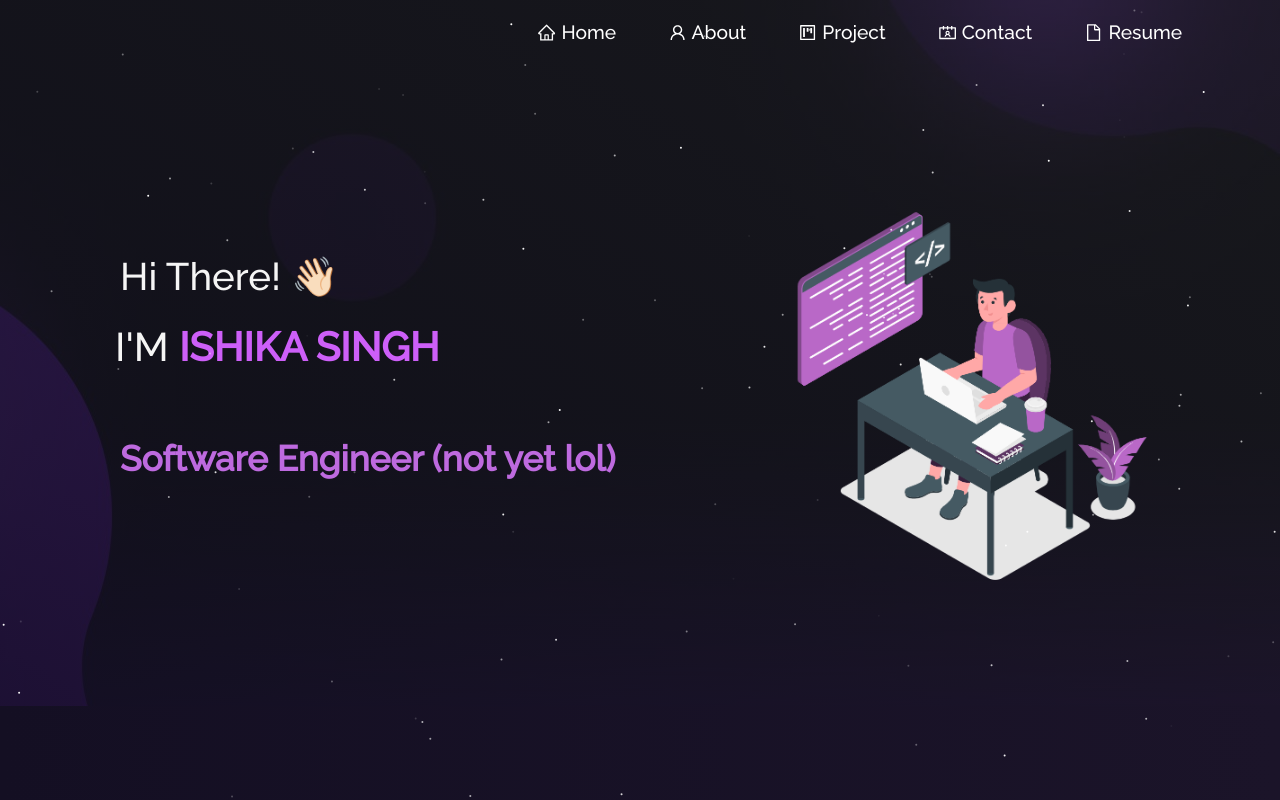
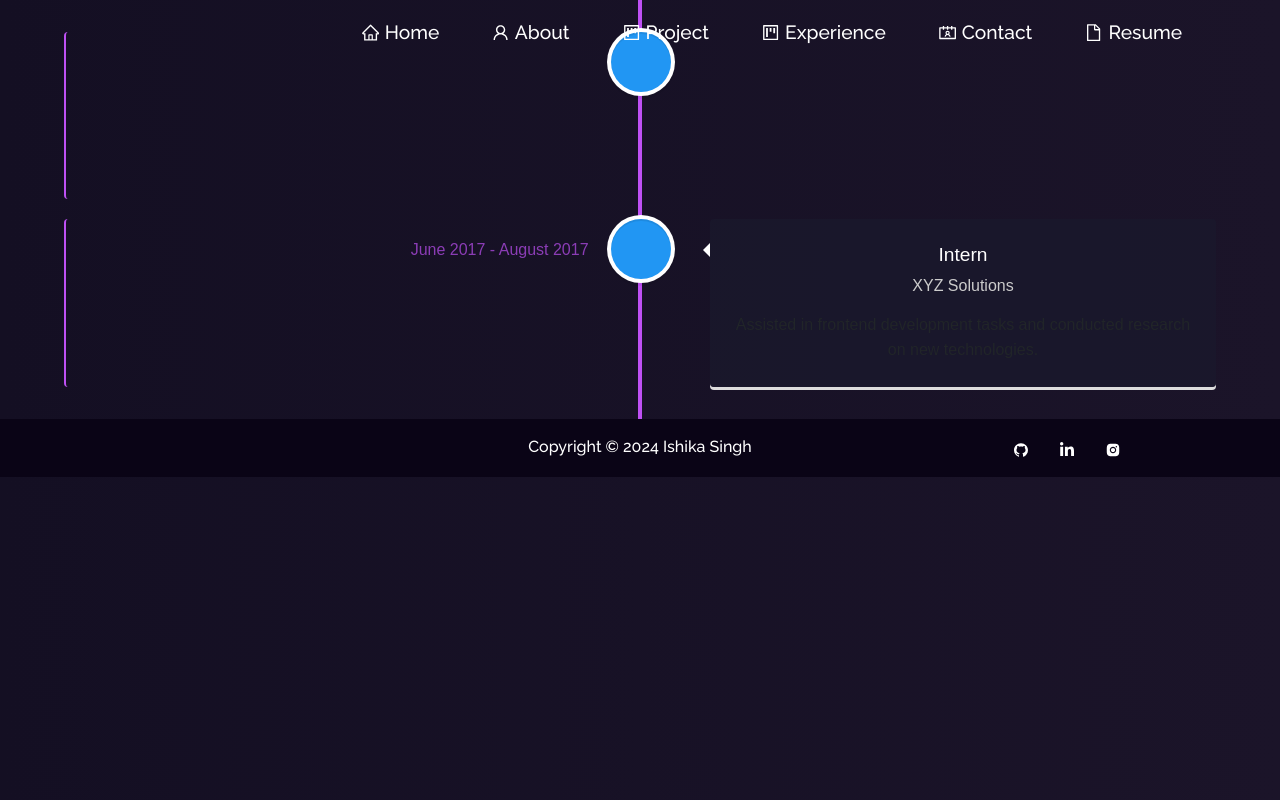
Before and after one commit to ishikasingh21/Ishika-Portfolio-main, a React (Create React App) app: page /Experience in a window 1280 px wide. Before the commit this address led to /. Shown: the top 800 px of the page. Built offline with nearby package versions, Linux system fonts and the light colour scheme.

Commit message:
added experience section

```diff
--- a/package.json
+++ b/package.json
@@ -19,6 +19,7 @@
     "react-router-dom": "^6.2.2",
     "react-scripts": "5.0.0",
     "react-tsparticles": "^1.42.2",
+    "react-vertical-timeline-component": "^3.6.0",
     "typewriter-effect": "^2.18.2",
     "web-vitals": "^2.1.4"
   },
--- a/src/App.js
+++ b/src/App.js
@@ -17,6 +17,9 @@ import "./App.css";
 import "bootstrap/dist/css/bootstrap.min.css";
 import Contact from "./components/Contact";
 import Project from "./components/Project";
+import Experience from "./components/Experience";
+
+
 
 
 function App() {
@@ -40,8 +43,10 @@ function App() {
           <Route path="/" element={<Home />} />
           <Route path="/about" element={<About />} />
           <Route path="/project" element={<Project />} />
+          <Route path="/Experience" element={<Experience />} />
           <Route path="/contact" element={<Contact />} />
           <Route path="*" element={<Navigate to="/"/>} />
+
         </Routes>
         <Footer />
       </div>
@@ -49,4 +54,5 @@ function App() {
   );
 }
 
+
 export default App;
--- /dev/null
+++ b/src/components/Experience.css
@@ -0,0 +1,52 @@
+/* Customize Vertical Timeline Component */
+
+/* Timeline container */
+.vertical-timeline {
+    font-family: Arial, sans-serif; /* Customize font if needed */
+  }
+
+  /* Timeline element */
+  .vertical-timeline-element {
+    border-left: 2px solid #be50f4; /* Adjust border color */
+    border-radius: 4px; /* Adjust border radius */
+    margin: 20px 0; /* Adjust margin as needed */
+  }
+
+  /* Timeline element date */
+  .vertical-timeline-element-date {
+    color: #be50f4; /* Adjust date color */
+  }
+
+  /* Timeline element content */
+  .vertical-timeline-element-content {
+    background-color: #1b1a2ea9; /* Adjust background color */
+    padding: 20px; /* Adjust padding as needed */
+  }
+
+  /* Timeline element title */
+  .vertical-timeline-element-title {
+    color: #fff; /* Adjust title color */
+    font-size: 1.2em; /* Adjust title font size */
+    margin-bottom: 10px; /* Adjust margin as needed */
+  }
+
+  /* Timeline element description */
+  .vertical-timeline-element-subtitle {
+    color: #ccc; /* Adjust description color */
+    font-size: 1em; /* Adjust description font size */
+  }
+
+  /* Timeline icon */
+  .vertical-timeline-element-icon {
+    background-color: #be50f4; /* Adjust icon background color */
+  }
+
+  /* Timeline arrow */
+  .vertical-timeline::before {
+    background-color: #be50f4; /* Adjust arrow color */
+  }
+
+  /* Timeline arrow inner */
+  .vertical-timeline::after {
+    background-color: #be50f4; /* Adjust inner arrow color */
+  }
--- /dev/null
+++ b/src/components/Experience.js
@@ -0,0 +1,31 @@
+// ExperienceTimeline.js
+
+import React from 'react';
+import { VerticalTimeline, VerticalTimelineElement } from 'react-vertical-timeline-component';
+import 'react-vertical-timeline-component/style.min.css';
+import experiences from './experiences';
+import './Experience.css';
+
+const Experience = () => {
+  return (
+    <VerticalTimeline>
+    {experiences.map((experience, index) => (
+      <VerticalTimelineElement
+        key={index}
+        className="vertical-timeline-element--work"
+        date={experience.date}
+        iconStyle={{ background: 'rgb(33, 150, 243)', color: '#fff' }}
+      >
+        <h3 className="vertical-timeline-element-title">{experience.title}</h3>
+        <h4 className="vertical-timeline-element-subtitle">{experience.company}</h4>
+        <p>
+          {experience.description}
+        </p>
+      </VerticalTimelineElement>
+    ))}
+  </VerticalTimeline>
+
+  );
+};
+
+export default Experience;
--- a/src/components/Navbar.js
+++ b/src/components/Navbar.js
@@ -74,6 +74,14 @@ function NavBar() {
 
             <Nav.Item>
               <Nav.Link as={Link}
+                to="/Experience"
+                onClick={() => updateExpanded(false)}>
+                <AiOutlineProject style={{ marginBottom: "2px" }} /> Experience
+              </Nav.Link>
+            </Nav.Item>
+
+            <Nav.Item>
+              <Nav.Link as={Link}
                 to="/Contact"
                 onClick={() => updateExpanded(false)}>
                 <AiOutlineContacts style={{ marginBottom: "2px" }} /> Contact
--- /dev/null
+++ b/src/components/experiences.js
@@ -0,0 +1,19 @@
+// experiences.js
+
+const experiences = [
+    {
+      title: 'Software Engineer',
+      company: 'ABC Tech Inc.',
+      date: 'January 2018 - Present',
+      description: 'Worked on developing scalable web applications using React.js and Node.js.',
+    },
+    {
+      title: 'Intern',
+      company: 'XYZ Solutions',
+      date: 'June 2017 - August 2017',
+      description: 'Assisted in frontend development tasks and conducted research on new technologies.',
+    },
+    // Add more experience objects as needed
+  ];
+
+  export default experiences;
```
Also changed, not shown: src/components/Home/Project1.js (added), 1 other file (tests, documents, lock files or other folders).
